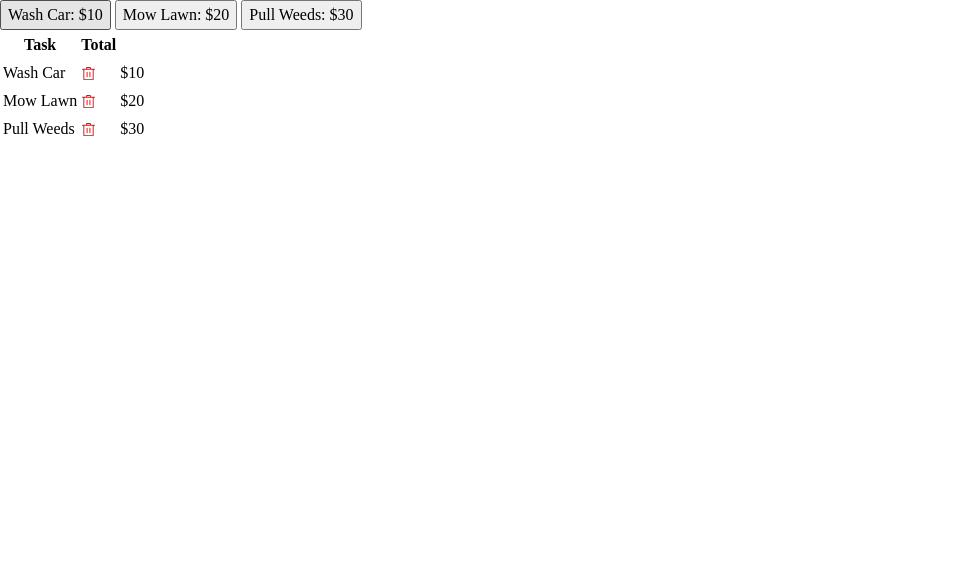
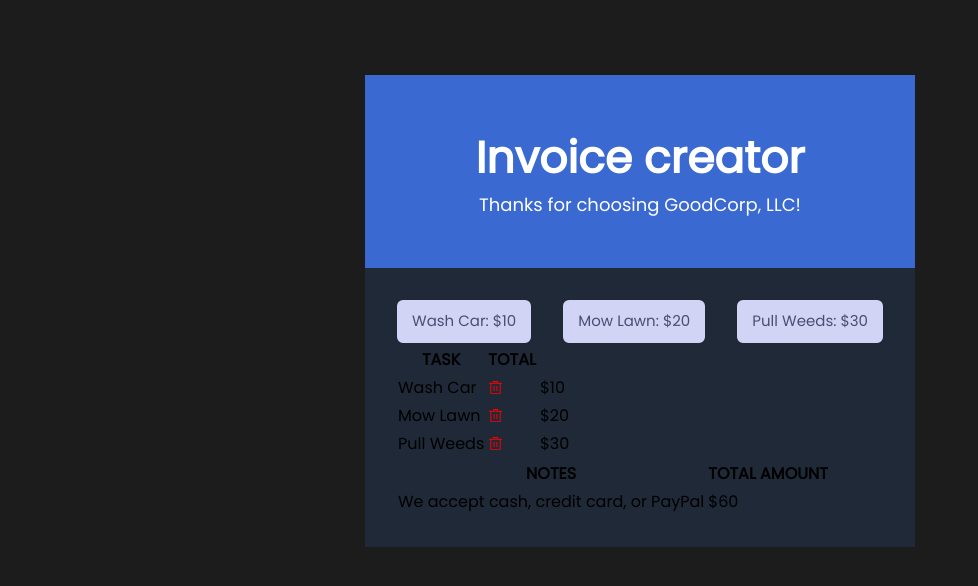
Before and after one commit to IbrohimRasulov/Invoice-creator, a website: page index.html in a window 1280 px wide. Shown: the whole page, without its empty margins (0-978 px from the left). Drawn offline with Linux system fonts and the light colour scheme.

Commit message:
Style header

```diff
--- a/index.html
+++ b/index.html
@@ -12,6 +12,8 @@
  <body>
    <div id="container">
      <header>
+      <h1>Invoice creator</h1>
+      <p>Thanks for choosing GoodCorp, LLC!</p>
      </header>
      <main>
        <div id="services">
@@ -23,8 +25,8 @@
          <table>
            <thead>
              <tr>
-               <th>Task</th>
-               <th>Total</th>
+               <th>TASK</th>
+               <th>TOTAL</th>
              </tr>
            </thead>
            <tbody>
@@ -45,6 +47,21 @@
              </tr>
            </tbody>
          </table>
+
+         <table>
+           <thead>
+             <tr>
+               <th>NOTES</th>
+               <th>TOTAL AMOUNT</th>
+             </tr>
+           </thead>
+           <tbody>
+             <tr>
+               <td>We accept cash, credit card, or PayPal</td>
+               <td>$60</td>
+             </tr>
+           </tbody>
+         </table>
        </div>
      </main>
    </div>
--- a/sass/_variables.scss
+++ b/sass/_variables.scss
@@ -1,3 +1,7 @@
+/* FONT */
+@import url('https://fonts.googleapis.com/css2?family=Poppins&display=swap');
+$poppins: 'Poppins', sans-serif;
+
 /* FONT COLOR */
 $text-white: #FFFFFF;
 $text-primary: #F5F5F5;
@@ -6,8 +10,8 @@
 $text-btn: #4A4E74;
 
 /* THEME COLOR */
-$bg-primary: #1F2937;
-$bg-secondary: #3A69D2;
+$bg-main: #1F2937;
+$bg-header: #3A69D2;
 $bg-body: #1C1C1C;
 
 /* BUTTONS COLOR */
--- a/sass/index.scss
+++ b/sass/index.scss
@@ -1,26 +1,66 @@
 @import 'sass/reset';
 @import 'sass/variables';
 
-// @mixin text {
-// some css rules here
-// }
+//! MIXINS
+@mixin center {
+  position: absolute;
+  top: 50%;
+  left: 50%;
+  transform: translate(-50%, -50%);
+}
 
-// @include text();
+* {
+  font-family: $poppins;
+}
 
-h1 {
-  a {
-    color: $text-btn;
+body {
+  background-color: $bg-body;
+}
 
-    &:hover {
-      color: $text-secondary;
-    }
+#container {
+  width: 550px;
+  height: 650px;
+  @include center();
+}
+
+header {
+  background-color: $bg-header;
+  color: $text-white;
+  text-align: center;
+  padding: 50px;
+  user-select: none;
+
+  h1 {
+    font-size: 44px;
+  }
+
+  p {
+    font-size: 18px;
   }
 }
 
-td {
-  img {
-    &:hover {
+main {
+  background-color: $bg-main;
+  padding: 30px;
+
+  #services {
+    display: flex;
+    justify-content: space-between;
+
+    button {
+      font-size: 15px;
+      padding: 10px 15px;
+      border: 2px solid $bg-main;
+      border-radius: 8px;
+      color: $text-btn;
+      background-color: $btn-task;
       cursor: pointer;
+
+      &:hover {
+        border: 2px solid white;
+      }
     }
   }
+
+
 }
```
Also changed, not shown: css/index.css.
